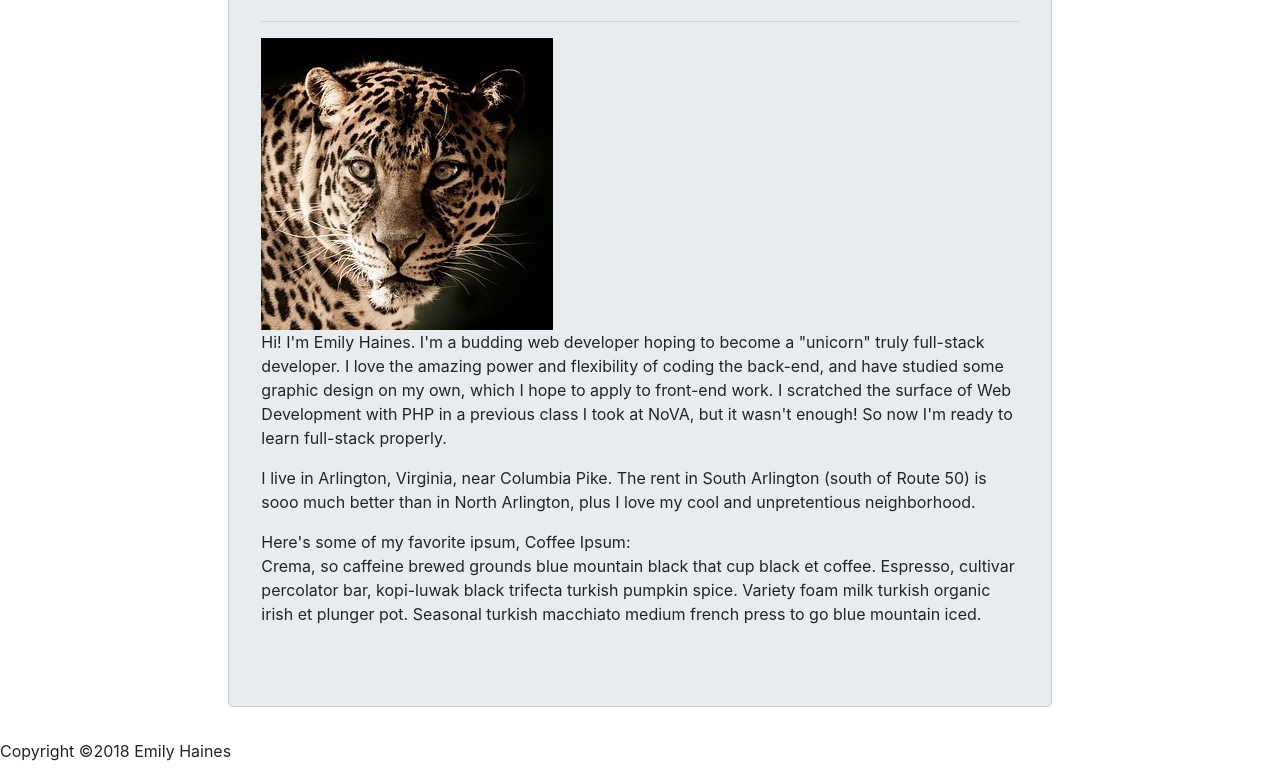
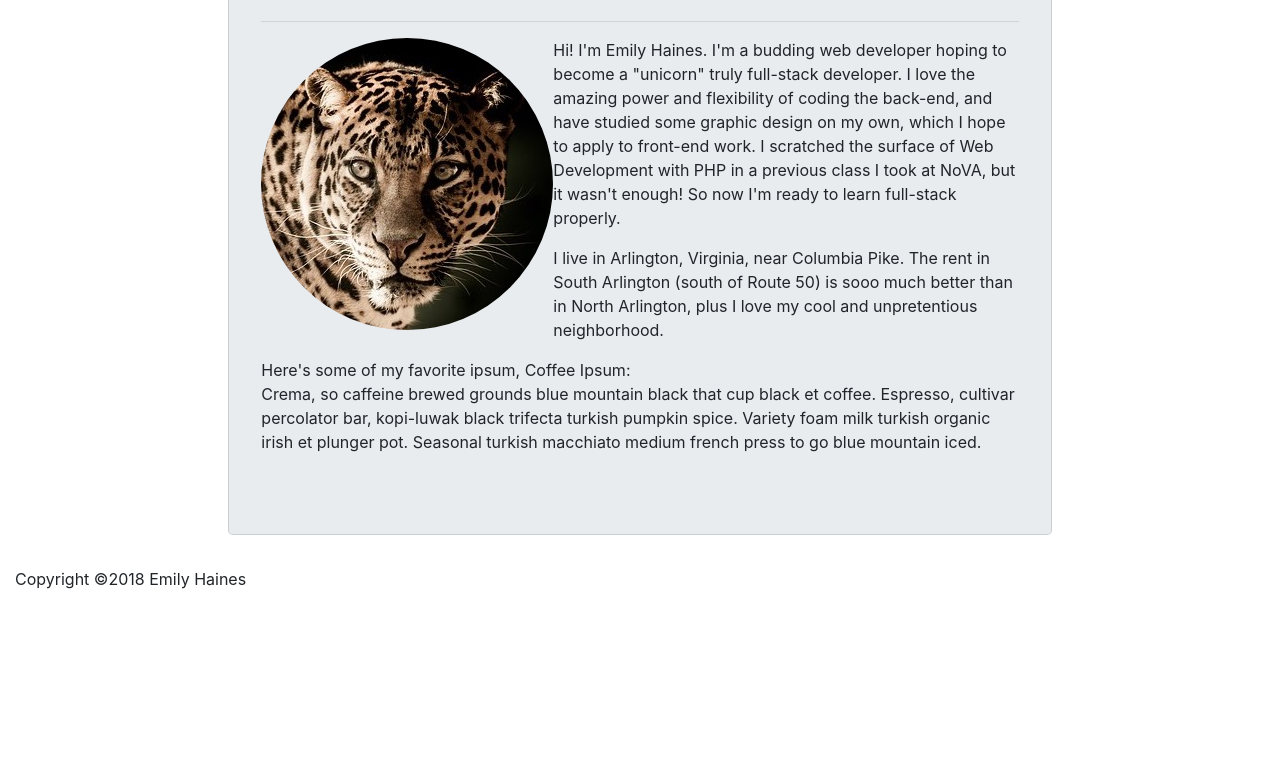
Before and after one commit to CodeQuiver/Bootstrap-Portfolio, a plain HTML site: page index.html in a window 1280 px wide. Shown: the part 156-935 px from the top of the page. After the commit the page ends 800 px from the top, so only its background shows below. Drawn offline with nearby package versions, Linux system fonts and the light colour scheme.

```diff
--- a/assets/css/style.css
+++ b/assets/css/style.css
@@ -0,0 +1,17 @@
+/* general styles */
+    insert font here
+/* end general styles */
+
+
+
+/* styles within inner box */
+
+.jumbotron {
+    background-color: aliceblue;
+}
+
+#headshot {
+    float: left;
+}
+
+/* end styles within inner box */
--- a/index.html
+++ b/index.html
@@ -94,7 +94,7 @@
 
                 <!-- bio -->
                 <article>
-                    <img src="assets\images\leopard-2895448_292x292.jpg" alt="picture of me as an awesome leopard" id="headshot" />
+                    <img src="assets\images\leopard-2895448_292x292.jpg" alt="picture of me as an awesome leopard" class="rounded-circle" id="headshot" />
                     <p>Hi! I'm Emily Haines. I'm a budding web developer hoping to become a "unicorn" truly full-stack developer. I love the amazing power and flexibility of coding the back-end, and have studied some graphic design on my own, which I hope to apply to front-end work. I scratched the surface of Web Development with PHP in a previous class I took at NoVA, but it wasn't enough! So now I'm ready to learn full-stack properly.</p>
 
                     <p>I live in Arlington, Virginia, near Columbia Pike. The rent in South Arlington (south of Route 50) is sooo much better than in North Arlington, plus I love my cool and unpretentious neighborhood.</p>
@@ -116,7 +116,9 @@
 
     <!-- row3 footer -->
     <footer class="row">
-        <p>Copyright &copy;2018 Emily Haines</p>
+        <p class="col-md-12">
+            Copyright &copy;2018 Emily Haines
+        </p>
     </footer>
     <!-- end row3 footer -->
 
```
Also changed, not shown: assets/images/subtle_white_feathers.png (added), assets/images/subtle_white_feathers_@2X.png (added).
